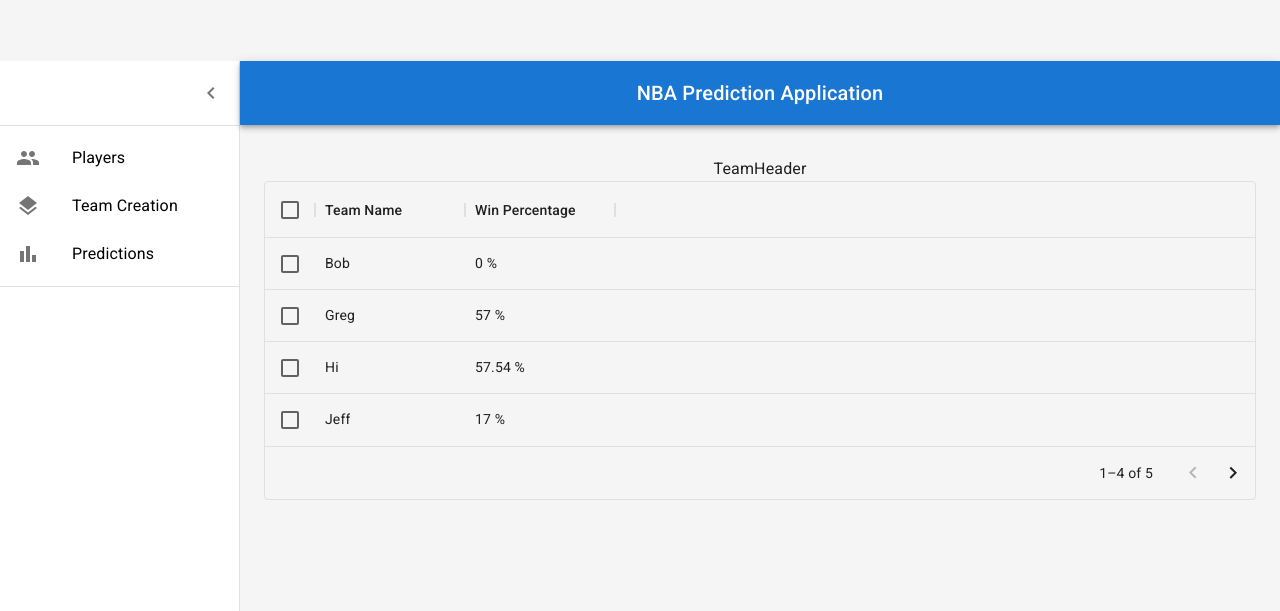
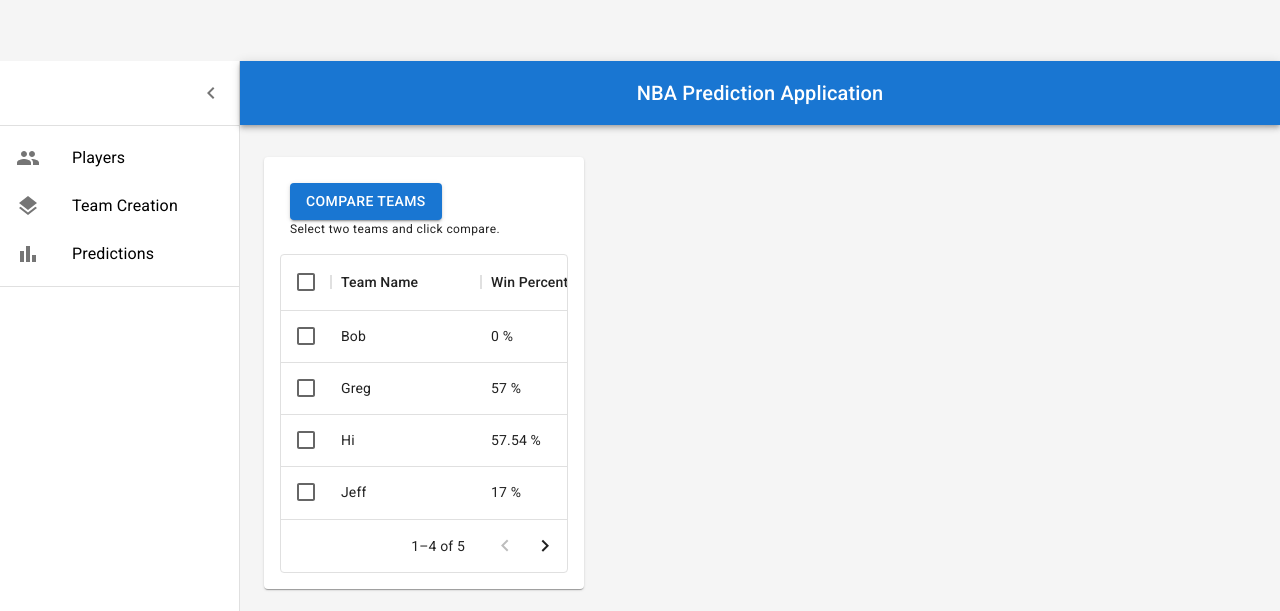
Before and after one commit to dan933/2022-NBA-Prediction-Application, a React (Create React App) app in the folder nba-front-end/: page /dashboard/prediction in a window 1280 px wide. Shown: the part 189-800 px from the top of the page. Built offline with nearby package versions, Linux system fonts and the light colour scheme.

Commit message:
Prediction page teams section styling

```diff
--- a/nba-front-end/src/components/PlayerPage/PlayerDataGrid.tsx
+++ b/nba-front-end/src/components/PlayerPage/PlayerDataGrid.tsx
@@ -79,7 +79,6 @@ const PlayerDataGrid: React.FC<any> = (props) => {
           flexDirection: 'column',
           height: 'auto',
           maxWidth: 'auto'
-
         }}
       >
         {/* formats the placement of the searchbar and table */}
--- a/nba-front-end/src/components/PredictionPage/PredictionPage.tsx
+++ b/nba-front-end/src/components/PredictionPage/PredictionPage.tsx
@@ -3,6 +3,7 @@ import Container from '@mui/material/Container';
 
 import api from '../../services/api';
 import TeamsSection from './TeamSection/TeamsSection';
+import { Grid, Paper } from '@mui/material';
 
 function PredictionPage() {
 
@@ -16,21 +17,30 @@ function PredictionPage() {
 
   const [IsLoading, setIsLoading] = React.useState<boolean>(true)
 
+  const [ teamMatchUp, setTeamMatchUp ] = React.useState<number[]>([])
+
 
 //--------------------------- API Call get teams with win percentage ---------------------//
   React.useEffect(() => {
     setTeamList(api.GetAllTeams())
     setIsLoading(false)
   // eslint-disable-next-line react-hooks/exhaustive-deps
-  },[IsLoading])
+  }, [IsLoading])
+
+
 return (
   <Container maxWidth={false} sx={{ mt: 4, mb: 4, "minHeight": '600px' }}>
-{/* -------------------------------- Grid stuff goes here ------------------------------- */}
+    <Grid container spacing={2}>
+      <Grid item xs={12} sm={10} md={8} lg={4}>
            <TeamsSection
             teamList={teamList}
             IsLoading={IsLoading}
             setIsLoading={setIsLoading}
+            setTeamMatchUp={setTeamMatchUp}
         />
+      </Grid>
+    </Grid>
+
 {/* ------------------------------------ Prediction stuff goes here -------------------- */}
   </Container>
 );
--- a/nba-front-end/src/components/PredictionPage/TeamSection/TeamHeader.tsx
+++ b/nba-front-end/src/components/PredictionPage/TeamSection/TeamHeader.tsx
@@ -1,8 +1,32 @@
+import { Button, Typography } from '@mui/material'
+import { Box } from '@mui/system'
 import React from 'react'
 
 function TeamHeader() {
   return (
-    <div>TeamHeader</div>
+      <>
+          <Box
+              sx={{
+                  display:'flex',
+                  alignItems: 'flex-start',
+                  flexDirection: 'column',
+                  margin:'10px'
+              }}
+          >
+            <Button
+                variant="contained"
+                  sx={{
+                    maxWidth: '170px',
+                }}
+            >
+                Compare Teams
+            </Button>
+            <Typography variant="caption" display="block" gutterBottom>
+            Select two teams and click compare.
+            </Typography>
+        </Box>
+
+      </>
   )
 }
 
--- a/nba-front-end/src/components/PredictionPage/TeamSection/TeamsListPred.tsx
+++ b/nba-front-end/src/components/PredictionPage/TeamSection/TeamsListPred.tsx
@@ -1,5 +1,6 @@
 import { DataGrid, GridColDef, GridRowParams } from '@mui/x-data-grid';
 import React, { useState } from 'react'
+import CSS from 'csstype';
 import TeamList from '../../TeamPage/TeamList'
 
 function TeamsListPred(props: any) {
@@ -10,7 +11,7 @@ function TeamsListPred(props: any) {
         {
           field: "WinPer",
           headerName: "Win Percentage",
-          width: 150,
+          minWidth: 120,
           valueFormatter: (params) => {
             const valueFormatted = Number(
               (params.value as number) * 100
@@ -19,6 +20,10 @@ function TeamsListPred(props: any) {
           },
         }
   ];
+
+  const teamListGridStyle:CSS.Properties = {
+    maxWidth: '330px'
+  }
 
   //todo loading please wait
 
@@ -42,12 +47,11 @@ function TeamsListPred(props: any) {
     }
   }
 
-
-
   return (
     <>
       {(!props.IsLoading && props.teamList) &&
         <DataGrid
+          style={teamListGridStyle}
           autoHeight
           rows={props.teamList}
           getRowId={(row) => row.TeamID}
@@ -55,7 +59,7 @@ function TeamsListPred(props: any) {
           disableColumnSelector={true}
           pageSize={4}
           rowsPerPageOptions={[4]}
-        onSelectionModelChange={(id) => {
+          onSelectionModelChange={(id) => {
           GetSelectedTeamsId(id as number[])
           }}
         checkboxSelection
--- a/nba-front-end/src/components/PredictionPage/TeamSection/TeamsSection.tsx
+++ b/nba-front-end/src/components/PredictionPage/TeamSection/TeamsSection.tsx
@@ -1,14 +1,24 @@
 import React from 'react'
 import TeamListPred from './TeamsListPred'
 import TeamHeader from './TeamHeader'
+import { Paper } from '@mui/material'
 
 function TeamsSection(props:any) {
     return (
-    <>
-        <TeamHeader />
-        <TeamListPred
-        teamList={props.teamList}
-        />
+        <>
+            <Paper
+            sx={{
+                p: 2,
+                height: 'auto',
+                maxWidth: '360px'
+            }}
+            >
+
+                <TeamHeader />
+                <TeamListPred
+                    teamList={props.teamList}
+                        />
+            </Paper>
     </>
 
   )
```
Lines whose indentation alone changed are shown as unchanged.
